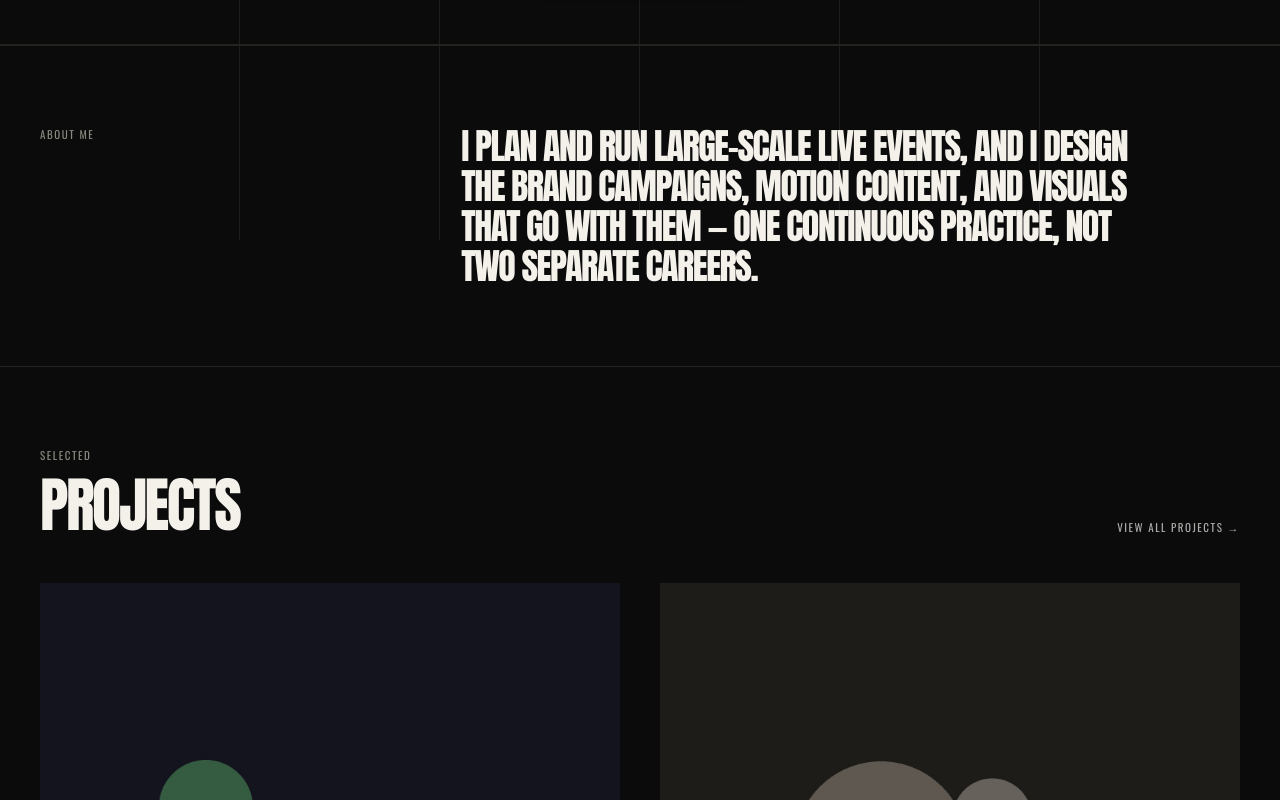
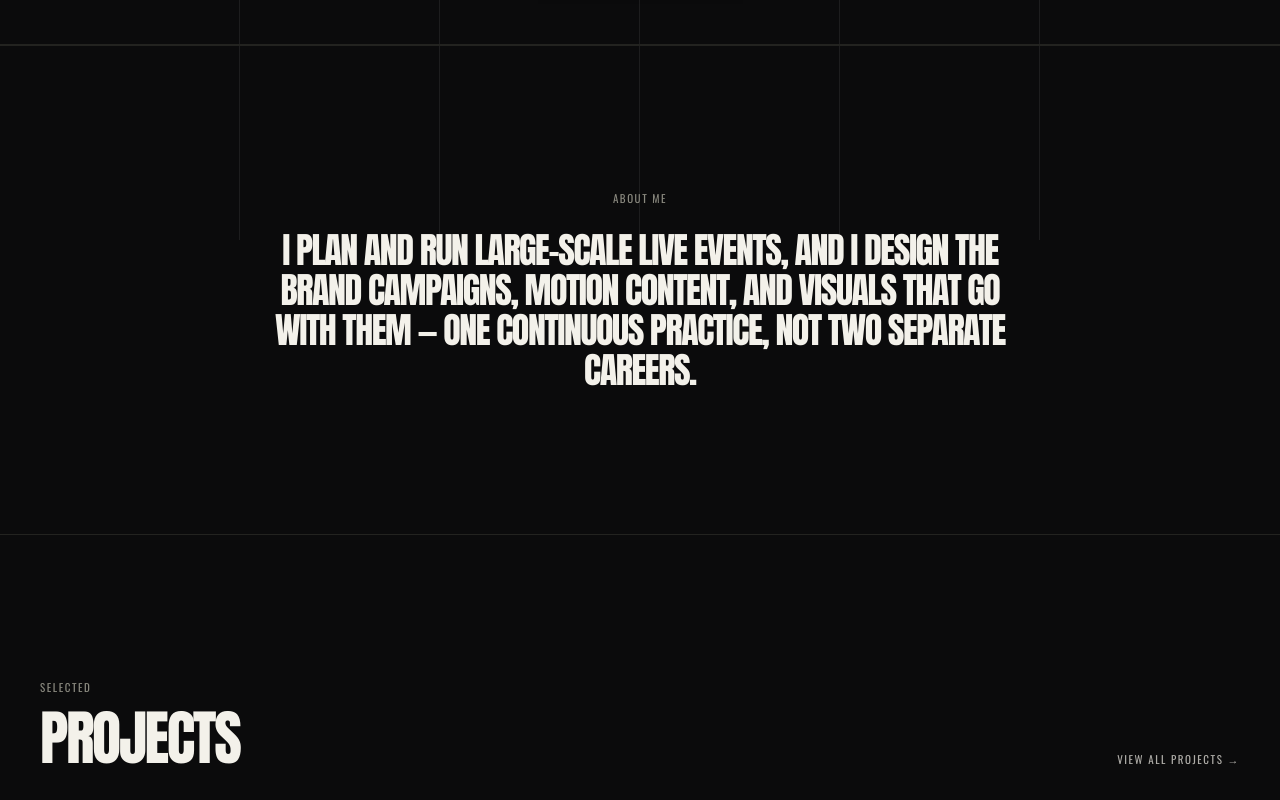
Before and after one commit to Jadd-Hard/jadd-hard-portfolio, a Next.js app: page / in a window 1280 px wide. Shown: the part 560-1360 px from the top of the page. Built offline with nearby package versions, Linux system fonts and the light colour scheme.

Commit message:
Refactor About, Selected Projects, and Services sections
Updated section padding and alignment for better layout.

```diff
--- a/app/page.tsx
+++ b/app/page.tsx
@@ -28,18 +28,16 @@ export default function HomePage() {
         </div>
       </section>
 
-      {/* ABOUT TEASER */}
-      <section className="container-page border-t border-line py-20">
-        <div className="grid gap-8 md:grid-cols-[1fr,2fr]">
-          <p className="eyebrow">About me</p>
-          <p className="max-w-2xl font-display text-2xl uppercase leading-snug tracking-tightest md:text-4xl">
-            {profile.aboutTeaser}
-          </p>
-        </div>
+       {/* ABOUT TEASER */}
+      <section className="container-page border-t border-line py-28 text-center md:py-36">
+        <p className="eyebrow mb-6">About me</p>
+        <p className="mx-auto max-w-3xl font-display text-2xl uppercase leading-snug tracking-tightest md:text-4xl">
+          {profile.aboutTeaser}
+        </p>
       </section>
 
       {/* SELECTED PROJECTS */}
-      <section className="container-page border-t border-line py-20">
+            <section className="container-page border-t border-line py-28 md:py-36">
         <div className="mb-12 flex items-end justify-between">
           <div>
             <p className="eyebrow mb-3">Selected</p>
@@ -62,7 +60,7 @@ export default function HomePage() {
       </section>
 
       {/* SERVICES */}
-      <section className="container-page border-t border-line py-20">
+            <section className="container-page border-t border-line py-28 md:py-36">
         <p className="eyebrow mb-3">Services</p>
         <h2 className="mb-12 font-display text-4xl uppercase tracking-tightest md:text-6xl">What I do</h2>
 
```
